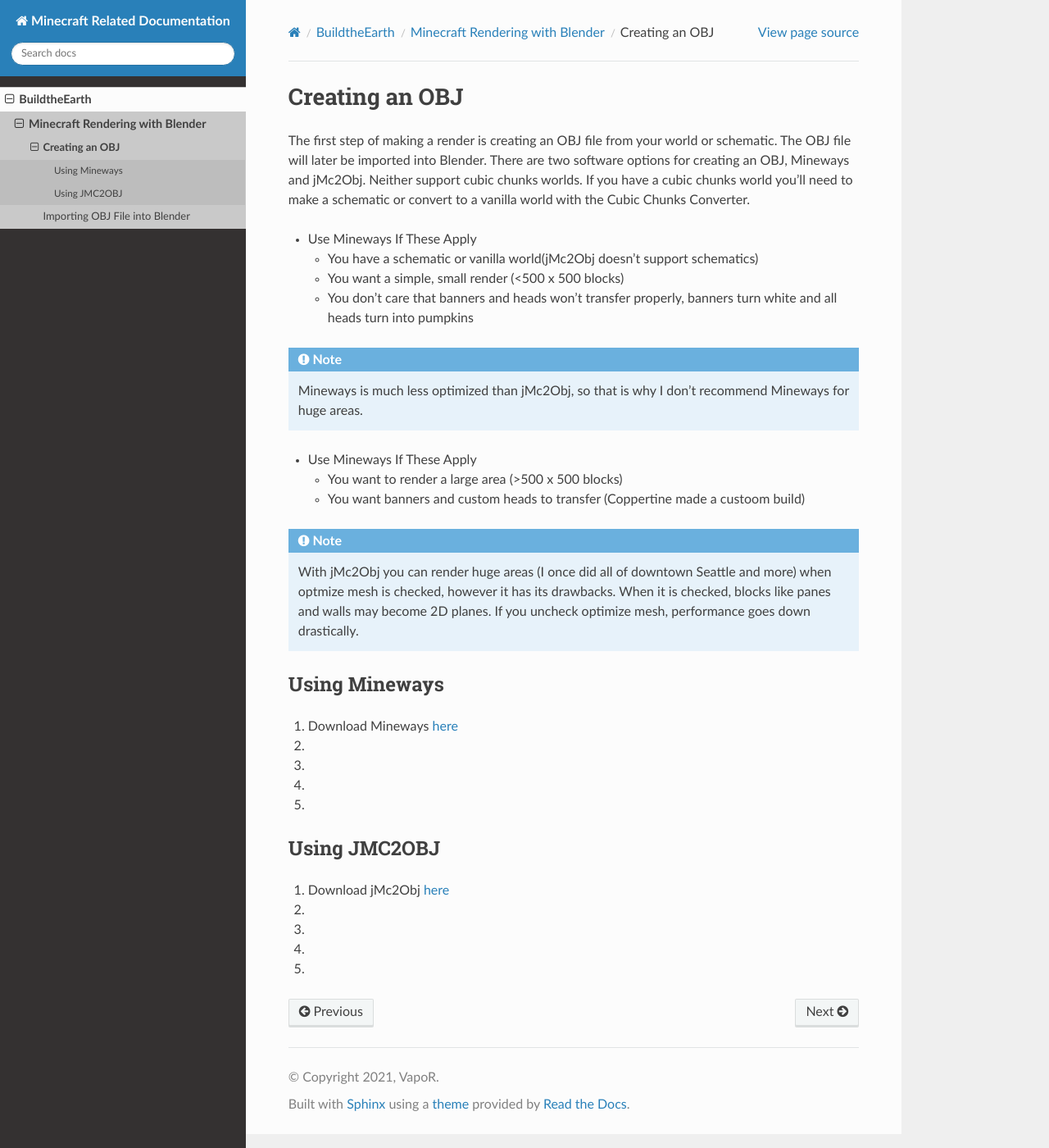
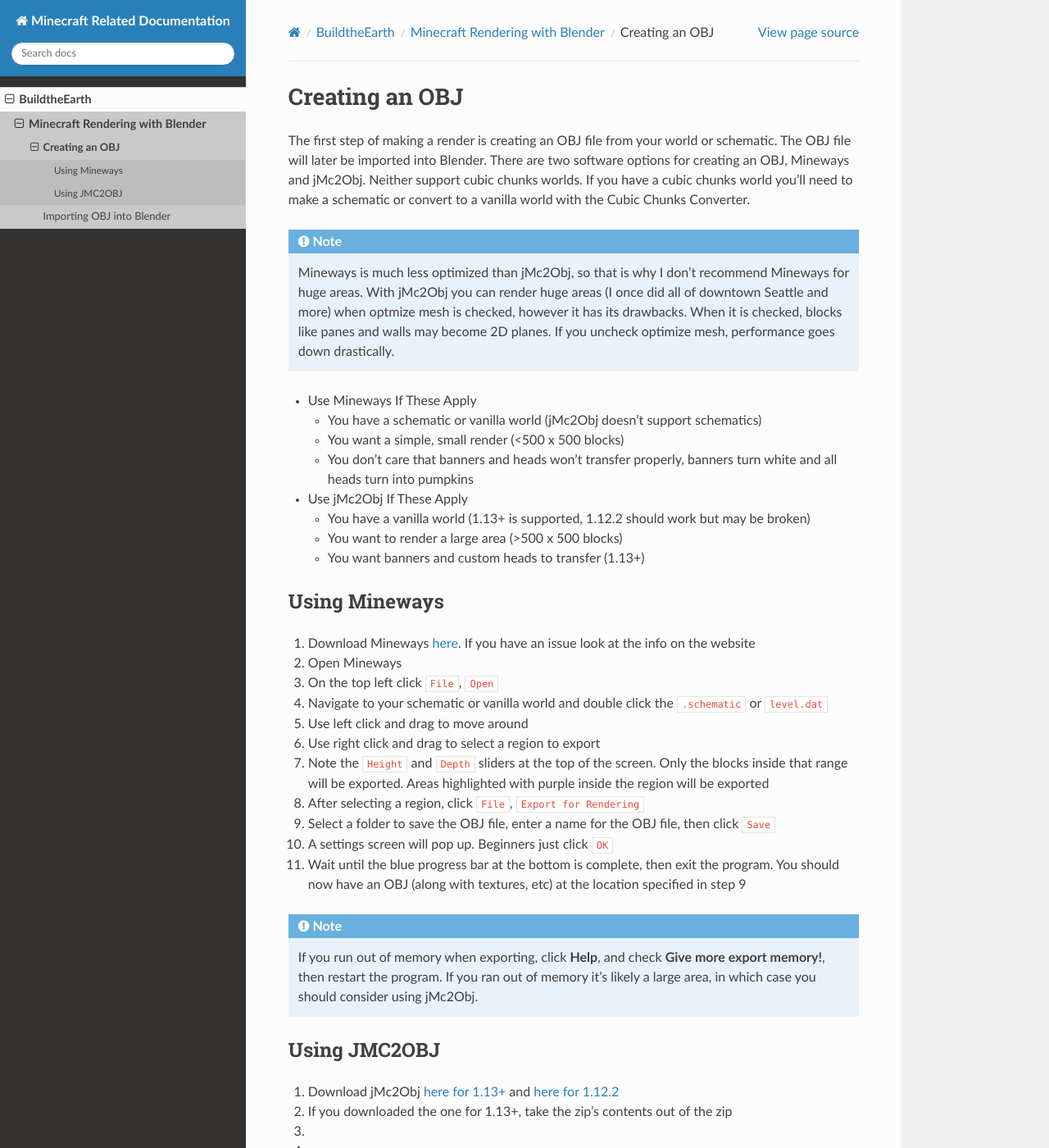
Before and after one commit to yyrichy/documentation, a Sphinx documentation site: the page built from source/buildtheearth/rendering/creating-obj.md, in a window 1280 px wide and 1400 px high. Shown: the whole window at 82% size. Built offline with Sphinx 7.4.7 and the Read the Docs theme 2.0.0, drawn with Linux system fonts in a browser that asks for light colours.

Commit message:
Add mineways and cleanup

````diff
--- a/source/buildtheearth/rendering/creating-obj.md
+++ b/source/buildtheearth/rendering/creating-obj.md
@@ -1,5 +1,5 @@
 <!---
-title: Creating OBJ File
+title: Creating an OBJ
 path: /buildtheearth/rendering/mineways
 version: 1.0.0
 authors:
@@ -9,33 +9,42 @@
 # Creating an OBJ
 
 The first step of making a render is creating an OBJ file from your world or schematic. The OBJ file will later be imported into Blender. There are two software options for creating an OBJ, Mineways and jMc2Obj. Neither support cubic chunks worlds. If you have a cubic chunks world you'll need to make a schematic or convert to a vanilla world with the Cubic Chunks Converter.
+```eval_rst
+.. note::
+   Mineways is much less optimized than jMc2Obj, so that is why I don't recommend Mineways for huge areas. With jMc2Obj you can render huge areas (I once did all of downtown Seattle and more) when optmize mesh is checked, however it has its drawbacks. When it is checked, blocks like panes and walls may become 2D planes. If you uncheck optimize mesh, performance goes down drastically.
+```
 - Use Mineways If These Apply
-  * You have a schematic or vanilla world(jMc2Obj doesn't support schematics)
+  * You have a schematic or vanilla world (jMc2Obj doesn't support schematics)
   * You want a simple, small render (<500 x 500 blocks)
   * You don't care that banners and heads won't transfer properly, banners turn white and all heads turn into pumpkins
+
+- Use jMc2Obj If These Apply
+  * You have a vanilla world (1.13+ is supported, 1.12.2 should work but may be broken)
+  * You want to render a large area (>500 x 500 blocks)
+  * You want banners and custom heads to transfer (1.13+)
+
+## Using Mineways
+
+1. Download Mineways [here](https://www.realtimerendering.com/erich/minecraft/public/mineways/downloads.html#downloadImgs). If you have an issue look at the info on the website
+2. Open Mineways
+3. On the top left click `File`, `Open`
+4. Navigate to your schematic or vanilla world and double click the `.schematic` or `level.dat`
+5. Use left click and drag to move around
+6. Use right click and drag to select a region to export
+7. Note the `Height` and `Depth` sliders at the top of the screen. Only the blocks inside that range will be exported. Areas highlighted with purple inside the region will be exported
+8. After selecting a region, click `File`, `Export for Rendering`
+9. Select a folder to save the OBJ file, enter a name for the OBJ file, then click `Save`
+10. A settings screen will pop up. Beginners just click `OK`
+11. Wait until the blue progress bar at the bottom is complete, then exit the program. You should now have an OBJ (along with textures, etc) at the location specified in step 9
 ```eval_rst
 .. note::
-   Mineways is much less optimized than jMc2Obj, so that is why I don't recommend Mineways for huge areas.
+   If you run out of memory when exporting, click **Help**, and check **Give more export memory!**, then restart the program. If you ran out of memory it's likely a large area, in which case you should consider using jMc2Obj.
 ```
-- Use Mineways If These Apply
-  * You want to render a large area (>500 x 500 blocks)
-  * You want banners and custom heads to transfer (Coppertine made a custoom build)
-```eval_rst
-.. note::
-   With jMc2Obj you can render huge areas (I once did all of downtown Seattle and more) when optmize mesh is checked, however it has its drawbacks. When it is checked, blocks like panes and walls may become 2D planes. If you uncheck optimize mesh, performance goes down drastically.
-```
-## Using Mineways
 
-1. Download Mineways [here](https://www.realtimerendering.com/erich/minecraft/public/mineways/)
-2.
+## Using JMC2OBJ
+
+1. Download jMc2Obj [here for 1.13+](https://cdn.discordapp.com/attachments/793250835294584864/888249927229124678/jMC2Obj-bte.zip) and [here for 1.12.2](https://github.com/jmc2obj/j-mc-2-obj/releases/download/50/jMc2Obj-dev_g50.jar)
+2. If you downloaded the one for 1.13+, take the zip's contents out of the zip
 3.
 4.
 5.
-
-## Using JMC2OBJ
-
-1. Download jMc2Obj [here](<https://cdn.discordapp.com/attachments/793250835294584864/888249927229124678/jMC2Obj-bte.zip>)
-2.
-3.
-4.
-5.
````
Also changed, not shown: source/buildtheearth/rendering/importing-obj.md (+2 -2 lines), source/buildtheearth/rendering/index.md (+6 -1 lines).
